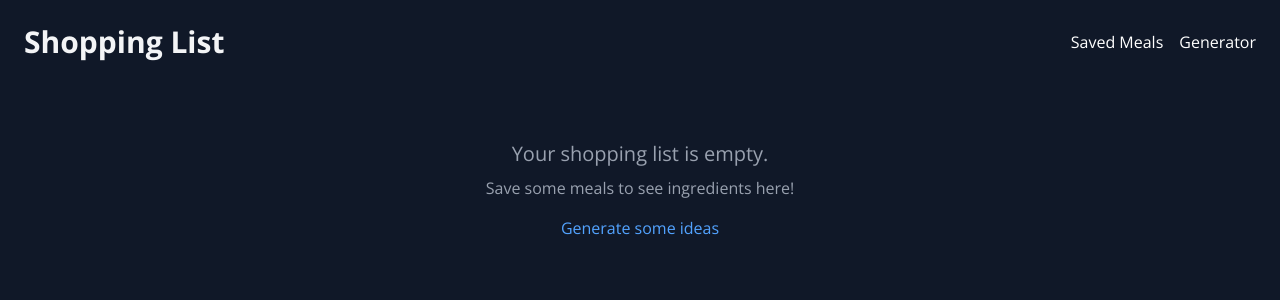
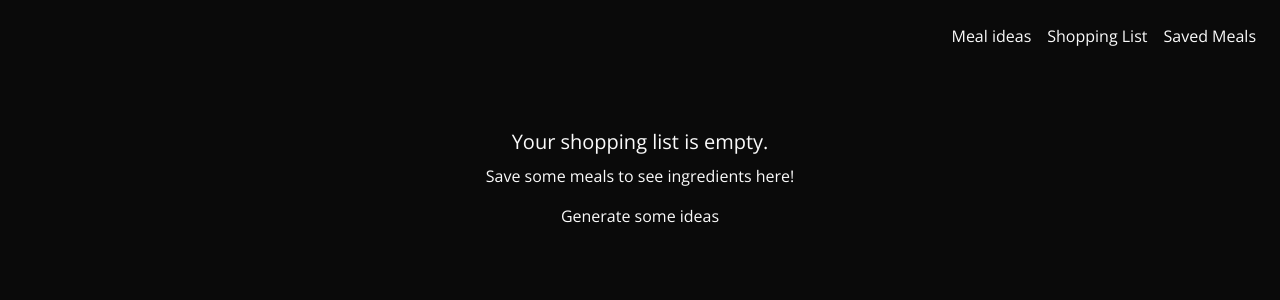
Before and after one commit to tilanka/meal-ideas, a Next.js app: page /shopping-list in a window 1280 px wide. Shown: the top 300 px of the page. Built offline with nearby package versions, Linux system fonts and the light colour scheme.

Commit message:
feat: updates to shopping list and page header components

```diff
--- a/src/app/actions.ts
+++ b/src/app/actions.ts
@@ -16,7 +16,7 @@ export interface MealIdea {
 
 export async function searchMeals(input: string): Promise<MealIdea[]> {
   console.log("Generating meal ideas for input:", input);
-  const model = genAI.getGenerativeModel({ model: "gemini-2.5-flash" });
+  const model = genAI.getGenerativeModel({ model: "gemini-2.5-flash-lite" });
   const prompt = `
     Give me five high-protein meal ideas based on the following input: ${input}.
     Ensure all units are metric and the ingredients and terminology are localised to Australia.
--- a/src/app/page.tsx
+++ b/src/app/page.tsx
@@ -197,14 +197,7 @@ export default function Home() {
     return (
         <div className="font-sans min-h-screen">
             <main className="container mx-auto p-6">
-        <PageHeader title="Meal ideas">
-          <Link href="/shopping-list">
-            Shopping List
-          </Link>
-          <Link href="/saved">
-            Saved Meals
-          </Link>
-        </PageHeader>
+                <PageHeader title="Meal ideas"></PageHeader>
                 <Suspense fallback={<div>Loading...</div>}>
                     <SearchContent />
                 </Suspense>
--- a/src/app/saved/page.tsx
+++ b/src/app/saved/page.tsx
@@ -34,12 +34,6 @@ export default function SavedMeals() {
         <div className="font-sans min-h-screen">
             <main className="container mx-auto p-6">
                 <PageHeader title="Saved Meals">
-                    <Link href="/shopping-list">
-                        Shopping List
-                    </Link>
-                    <Link href="/">
-                        Generator
-                    </Link>
                 </PageHeader>
 
                 {savedMeals.length === 0 ? (
--- a/src/app/shopping-list/page.tsx
+++ b/src/app/shopping-list/page.tsx
@@ -6,18 +6,15 @@ import { MealIdea } from "../actions";
 import { PageHeader } from "../../components/PageHeader";
 
 export default function ShoppingList() {
-    const [ingredients, setIngredients] = useState<string[]>([]);
+    const [meals, setMeals] = useState<MealIdea[]>([]);
     const [checkedItems, setCheckedItems] = useState<Set<string>>(new Set());
 
     useEffect(() => {
         const saved = localStorage.getItem("savedMeals");
         if (saved) {
             try {
-                const meals: MealIdea[] = JSON.parse(saved);
-                const allIngredients = meals.flatMap((meal) => meal.ingredients);
-                // Simple deduplication
-                const uniqueIngredients = Array.from(new Set(allIngredients)).sort();
-                setIngredients(uniqueIngredients);
+                const savedMeals: MealIdea[] = JSON.parse(saved);
+                setMeals(savedMeals);
             } catch (e) {
                 console.error("Failed to parse saved meals", e);
             }
@@ -36,30 +33,30 @@ export default function ShoppingList() {
         });
     };
 
+    const allIngredients = meals.flatMap((meal) => meal.ingredients);
+    const uniqueIngredients = Array.from(new Set(allIngredients));
+
     return (
-        <div className="font-sans min-h-screen bg-gray-900 text-white">
+        <div className="font-sans min-h-screen">
             <main className="container mx-auto p-6">
-                <PageHeader title="Shopping List">
-                    <Link href="/saved">
-                        Saved Meals
-                    </Link>
-                    <Link href="/">
-                        Generator
-                    </Link>
-                </PageHeader>
+                <PageHeader title="Shopping List"></PageHeader>
 
-                {ingredients.length === 0 ? (
-                    <div className="text-center text-gray-400 mt-20">
+                {meals.length === 0 ? (
+                    <div className="text-center mt-20">
                         <p className="text-xl">Your shopping list is empty.</p>
                         <p className="mt-2">Save some meals to see ingredients here!</p>
-                        <Link href="/" className="text-blue-400 hover:text-blue-300 mt-4 inline-block">
+                        <Link href="/" className="mt-4 inline-block">
                             Generate some ideas
                         </Link>
                     </div>
                 ) : (
-                    <div className="max-w-2xl mx-auto bg-gray-800 rounded-lg shadow-md border border-gray-700 p-6">
+                    <div className="max-w-2xl mx-auto rounded-lg shadow-md border p-6">
+                        <div className="space-y-6">
+                            {meals.map((meal) => (
+                                <div key={meal.title}>
+                                    <h3 className="text-lg font-semibold mb-2">{meal.title}</h3>
                                     <ul className="space-y-3">
-                            {ingredients.map((item, index) => (
+                                        {meal.ingredients.map((item, index) => (
                                             <li
                                                 key={index}
                                                 className={`flex items-center p-3 rounded-md transition-colors cursor-pointer ${checkedItems.has(item)
@@ -82,8 +79,11 @@ export default function ShoppingList() {
                                             </li>
                                         ))}
                                     </ul>
+                                </div>
+                            ))}
+                        </div>
                         <div className="mt-6 text-right text-gray-400 text-sm">
-                            {checkedItems.size} of {ingredients.length} items checked
+                            {checkedItems.size} of {uniqueIngredients.length} items checked
                         </div>
                     </div>
                 )}
--- a/src/components/PageHeader.tsx
+++ b/src/components/PageHeader.tsx
@@ -1,3 +1,4 @@
+import Link from "next/link";
 import React from "react";
 
 interface PageHeaderProps {
@@ -7,9 +8,20 @@ interface PageHeaderProps {
 
 export function PageHeader({ title, children }: PageHeaderProps) {
     return (
-        <div className="flex justify-between items-center mb-10">
-            <h1 className="text-3xl font-bold text-gray-100">{title}</h1>
-            <div className="flex gap-4">{children}</div>
+        <div className="flex justify-end items-center mb-10">
+            <h1 className="text-3xl font-bold text-gray-100 sr-only">{title}</h1>
+            <div className="flex gap-4">
+                 <Link href="/">
+                    Meal ideas
+                </Link>
+                <Link href="/shopping-list">
+                    Shopping List
+                </Link>
+                <Link href="/saved">
+                    Saved Meals
+                </Link>
+                {/* {children} */}
+            </div>
         </div>
     );
 }
```
Lines whose indentation alone changed are shown as unchanged.
